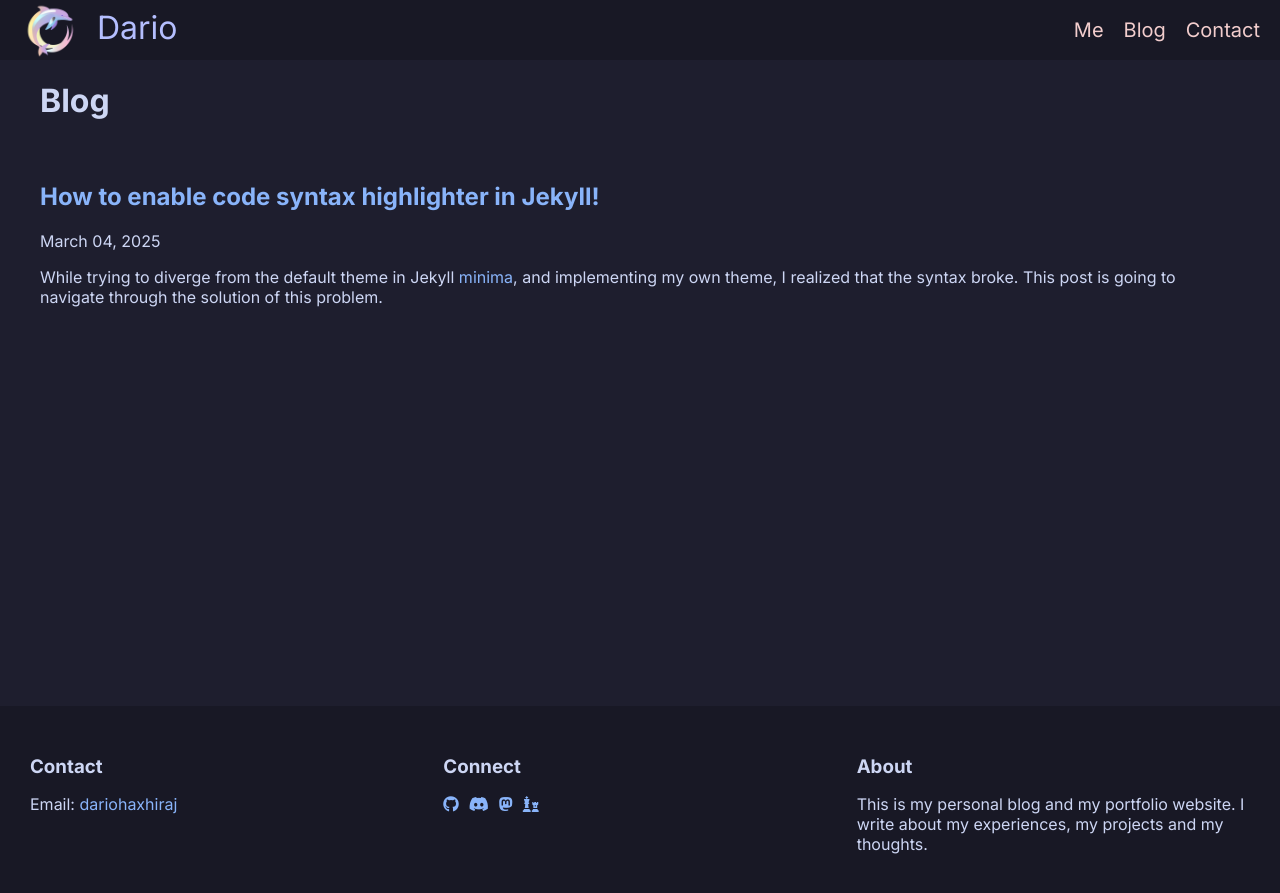
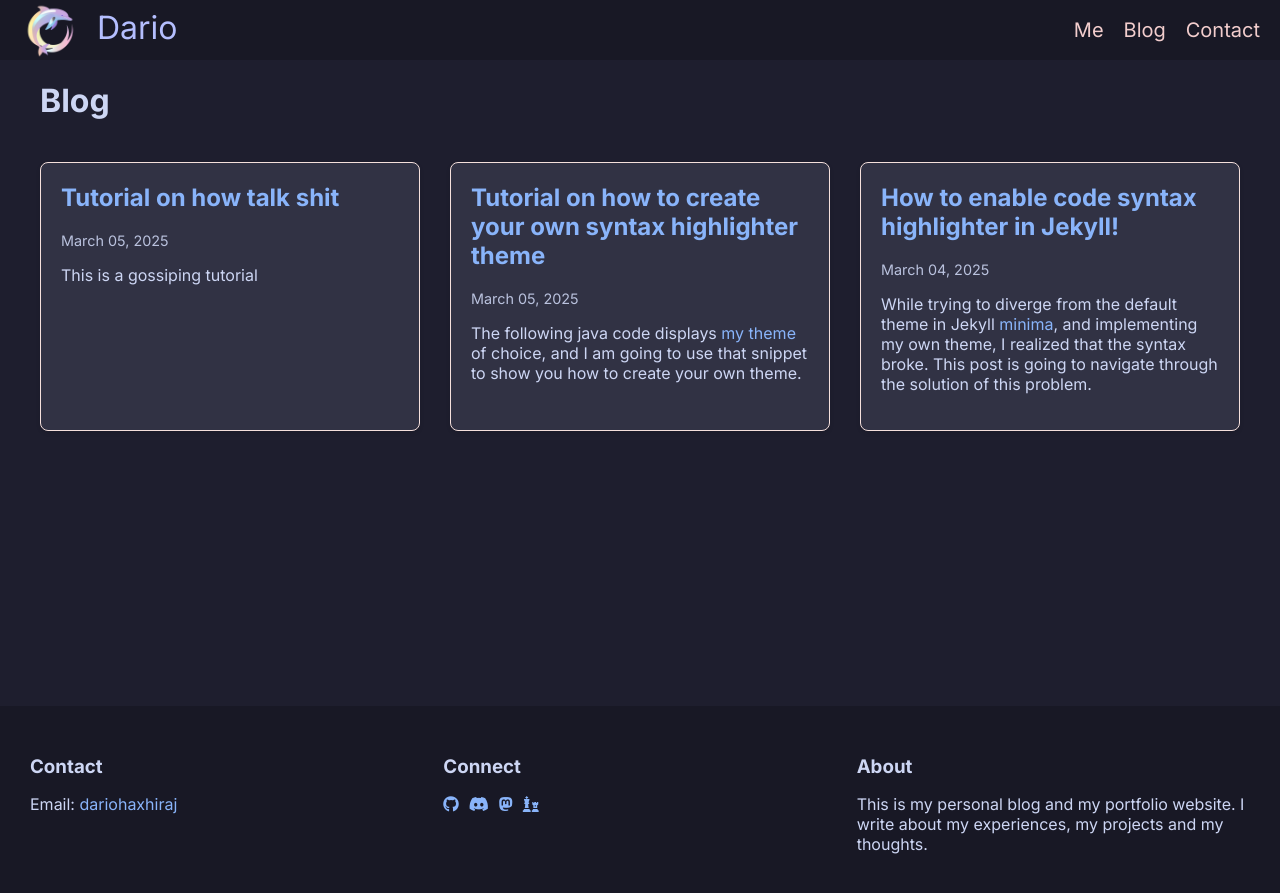
Before and after one commit to low-perry/dario_blog, a Jekyll site: the page built from blog.markdown, in a window 1280 px wide. Shown: the top 893 px of the page. Built offline with Jekyll 4.4.1, drawn with Linux system fonts in a browser that asks for light colours.

Commit message:
Create blog-post cards

````diff
--- a/_layouts/blog.html
+++ b/_layouts/blog.html
@@ -8,10 +8,10 @@ layout: main
 
 <div class="posts">
     {% for post in site.posts %}
-        <div class="post">
+        <div class="post-card">
             <h2><a href="{{ post.url | relative_url }}">{{ post.title }}</a></h2>
-            <p>{{ post.date | date: "%B %d, %Y" }}</p>
-            <p>{{ post.excerpt }}</p>
+            <p class="post-date">{{ post.date | date: "%B %d, %Y" }}</p>
+            <p class="post-excerpt">{{ post.excerpt }}</p>
         </div>
     {% endfor %}
 </div>
--- a/_layouts/main.html
+++ b/_layouts/main.html
@@ -6,6 +6,7 @@
     <title>{{ page.title }}</title>
     <link rel="stylesheet" href="{{ '/assets/css/main.css' | relative_url }}">
     <link rel="stylesheet" href="{{ '/assets/css/syntax.css' | relative_url }}">
+    <link rel="stylesheet" href="{{ '/assets/css/posts.css' | relative_url }}">
     <link href="https://fonts.googleapis.com/css2?family=Inter:wght@400;700&display=swap" rel="stylesheet">
     <link rel="stylesheet" href="https://cdnjs.cloudflare.com/ajax/libs/font-awesome/6.0.0-beta3/css/all.min.css">
 </head>
--- /dev/null
+++ b/_posts/2025-03-05-bla-bla.md
@@ -0,0 +1,10 @@
+---
+layout: page
+title:  "Tutorial on how talk shit"
+date: 2025-03-05 17:52:33 +0100
+categories: jekyll tutorial
+---
+
+This is a gossiping tutorial
+
+The thing that gives me the most joy in my life is gossipin' lol.
--- /dev/null
+++ b/_posts/2025-03-05-tutorial-how-to-create-your-own-syntax-theme.markdown
@@ -0,0 +1,170 @@
+---
+layout: page
+title:  "Tutorial on how to create your own syntax highlighter theme"
+date: 2025-03-05 17:45:33 +0100
+categories: jekyll tutorial
+---
+
+The following java code displays [my theme](https://github.com/low-perry/my-jekyll-syntax-highlighter-theme) of choice, and I am going to use that snippet to show you how to create your own theme.
+
+```java
+
+public class GenericClassExample<T, V> {
+    private T first;
+    private V second;
+    private static final int LOW = 123;
+
+    public GenericClassExample(T first, V second) {
+        this.first = first;
+        this.second = second;
+    }
+
+    public T getFirst() {
+        return first;
+    }
+
+    public void setFirst(T first) {
+        this.first = first;
+    }
+
+    public V getSecond() {
+        return second;
+    }
+
+    public void setSecond(V second) {
+        this.second = second;
+    }
+
+    @Override
+    public String toString() {
+        return "GenericClassExample{" +
+                "first=" + first +
+                ", second=" + second +
+                '}';
+    }
+
+    public static void main(String[] args) {
+        GenericClassExample<String, Integer> example = new GenericClassExample<>("Hello", 123);
+        System.out.println(example);
+
+        example.setFirst("World");
+        example.setSecond(456);
+        System.out.println(example);
+
+        // This demonstrates the primitives
+        byte a = 1;
+        short b = 2;
+        int c = 3;
+        boolean d = true;
+        boolean e = (a < 3) ? true : false;
+
+        //Reference types
+        Integer ab = 4;
+
+        /* Create an ArrayList with positive and negative numbers */
+        List<Integer> arr = new ArrayList<>();
+        arr.add(-10);
+        arr.add(20);
+        arr.add(-30);
+        arr.add(40);
+        arr.add(-50);
+        arr.add(60);
+
+        // Print the ArrayList
+        System.out.println("ArrayList: " + arr);
+
+        // Check for positive numbers in the ArrayList
+        for (Integer n : arr) {
+            if (n > 0) {
+                System.out.println(n + " is positive.");
+            } else {
+                System.out.println(n + " is negative.");
+            }
+        }
+    }
+
+}
+
+```
+
+1. **Access modifiers** like `public`, `private` etc., **non-access modifiers** like `final`, `abstract`, `static` etc., and the `class` and `interface` keywords are rendered on the HTML as `<span>` elements with the class `class="kd"`, who are children of a `<pre>` element with the class `class="highlight"`. To change their color do the following:
+
+    ```css
+    .highlight .kd {
+        color: #f38ba8; /* color of your choosing */
+    }
+    ```
+
+2. **Operators** like `new`, `+`, `?`, `.`, `=` etc, and **punctuation** like `{}`, `()`, `,`, `;` etc., are rendered on the HTML as `<span>` elements with the class `class="o"`. (This is only in Java's case, in other languages like C# the punctuation has the class `class=`p`). To change their color do the following:
+
+    ```css
+        .highlight .o {
+            color: #f38ba8; /* color of your choosing */
+        }
+    ```
+
+3. **Class names** or **Reference types** are rendered on the HTML as `<span>` elements with the class `class="nc"`. To change their color do the following:
+
+    ```css
+        .highlight .kd {
+            color: #89b4fa; /* color of your choosing */
+        }
+    ```
+
+4. **Primitive types** and **void** are rendered on the HTML as `<span>` elements with the class `class="kt"`. To change their color do the following:
+
+    ```css
+        .highlight .kt {
+            color: #74c7ec; /* color of your choosing */
+        }
+    ```
+
+5. **Reserved keywords** for looping (`while`, `for`), branching (`if`, `else`, `switch`), skipping or breaking form loops or branches (`break`, `continue`), `this` and the `new` operator, are rendered on the HTML as `<span>` elements with the class `class="k"`. To change their color do the following:
+
+    ```css
+        .highlight .k {
+            color: #f38ba8; /* color of your choosing */
+        }
+    ```
+
+6. **Functions** and **methods** are rendered on the HTML as `<span>` elements with the class `class="nf"`. Be careful, the method calls on an object are rendered with the `class="na"` (This happens only in the pattern `object.method()` where `object` has `class="n"` and `.` operator has `class="o"`). To change their color do the following:
+
+    ```css
+        .highlight .nf, .n + .o + .na, .na + .o + .na {
+            color: #a6e3a1; /* color of your choosing */
+        }
+    ```
+
+7. **Arguments**, **variables** and **instance fields** are rendered on the HTML as `<span>` elements with the class `class="n"`. When we refer to a class member with the `this` keyword then it is rendered with the `class="na"`. To change their color do the following:
+
+    ```css
+        .highlight .n, .highlight .na  {
+            color: #ced6f5; /* color of your choosing */
+        }
+    ```
+
+8. **String literals** are rendered on the HTML as `<span>` elements with the class `class="s"`.To change their color do the following:
+
+    ```css
+        .highlight .s {
+            color:  #f9e2af; /* color of your choosing */
+        }
+    ```
+
+9. **Number literals** are rendered on the HTML as `<span>` elements with the class `class="mi"`. **Boolean literals** are rendered on the HTML as `<span>` elements with the class `class="kc"`. To change their color do the following:
+
+    ```css
+        .highlight .kc, .highlight .mi {
+        color: #cba6f7; /* color of your choosing */
+        }
+    ```
+
+10. **Single line comments** are rendered on the HTML as `<span>` elements with the class `class="c1"`. **Multi line comments** are rendered on the HTML as `<span>` elements with the class `class="cm"`. To change their color do the following:
+
+    ```css
+        .highlight .c1, .highlight .cm {
+            color: #505050; /* color of your choosing */
+        }
+    ```
+
+> **Note:** This is an example based on Java, to be more careful please inspect the HTML elements on your browser's dev tools.
--- /dev/null
+++ b/assets/css/posts.css
@@ -0,0 +1,47 @@
+.posts {
+    display: flex;
+    flex-wrap: wrap;
+    gap: 20px;
+    justify-content: space-between;
+}
+
+.post-card {
+    background-color: #313244;
+    border: 1px solid #f5e0dc;
+    border-radius: 8px;
+    box-shadow: 0 2px 4px rgba(0, 0, 0, 0.1);
+    padding: 20px;
+    width: calc(33.333% - 20px); /* 3 posts per row with gap */
+    box-sizing: border-box;
+    transition: transform 0.3s ease, border-color 0.3s ease;
+}
+.post-card:hover {
+    transform: scale(1.05); /* Expand the card on hover */
+    border-color: #cba6f7; /* Change border color on hover */
+}
+
+.post-card h2 {
+    margin-top: 0;
+}
+
+.post-card .post-date {
+    color: #bac2de;
+    font-size: 0.9em;
+}
+
+.post-card .post-excerpt {
+    margin-bottom: 0;
+}
+
+/* Responsive styles */
+@media (max-width: 768px) {
+    .post-card {
+        width: calc(50% - 20px); /* 2 posts per row on smaller screens */
+    }
+}
+
+@media (max-width: 650px) {
+    .post-card {
+        width: 100%; /* 1 post per row on very small screens */
+    }
+}
````
